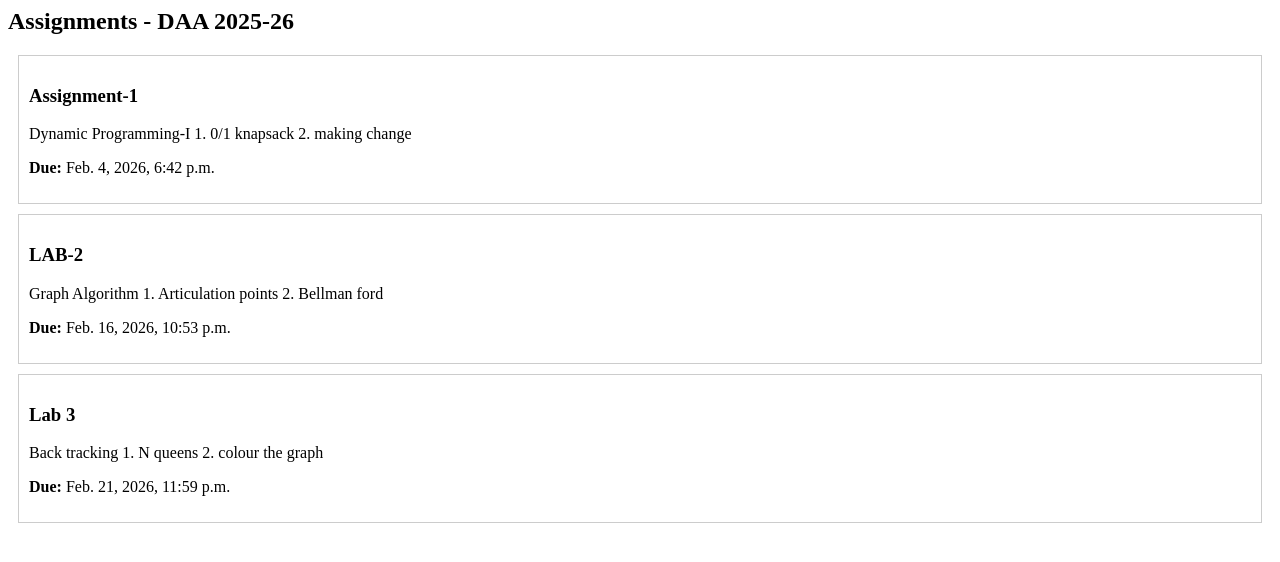
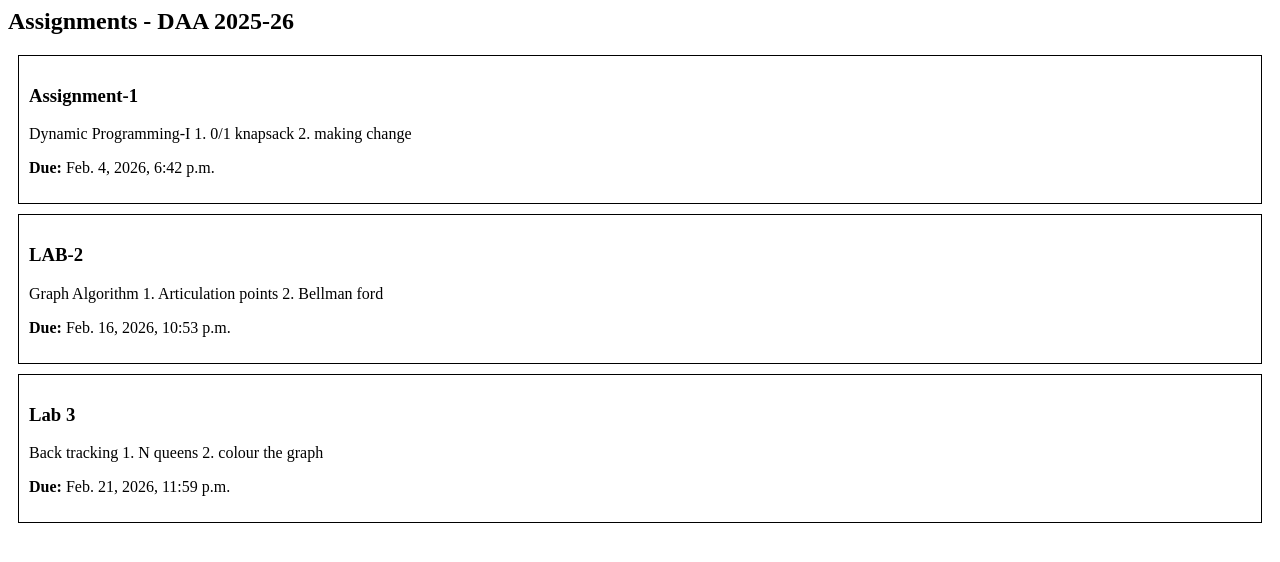
Before and after one commit to Akshaya1827/OnlineClassroomSystem, a Django app: page /assignments/course/1/ in a window 1280 px wide. Shown: the top 562 px of the page. Run offline with Django 5.2, Linux system fonts and the light colour scheme; a user stored in the database is signed in; data comes from the database, SQL or seed files in the repository; both versions use the stored data as it was after the commit.

Commit message:
improve assignment

```diff
--- a/classroom/templates/assignments/assignment_list.html
+++ b/classroom/templates/assignments/assignment_list.html
@@ -1,7 +1,7 @@
 <h2>Assignments - {{ course.name }}</h2>
 
 {% for assignment in assignments %}
-<div style="border:1px solid #ccc; padding:10px; margin:10px;">
+<div style="border:1px solid ; padding:10px; margin:10px;">
 
     <h3>{{ assignment.title }}</h3>
     <p>{{ assignment.description }}</p>
@@ -19,7 +19,7 @@
 
         {% for sub in submissions %}
             {% if sub.assignment.id == assignment.id %}
-                <p style="color:green;"><b>✔ Submitted</b></p>
+                <p style="color:green;"><b>Submitted</b></p>
             {% endif %}
         {% endfor %}
 
--- a/classroom/templates/assignments/view_submissions.html
+++ b/classroom/templates/assignments/view_submissions.html
@@ -4,7 +4,7 @@ Submissions - {{ assignment.title }}
 </h2>
 {% if submissions %}
     {% for submission in submissions %}
-        <div style="border:1px solid #ccc; padding:10px; margin:10px;">
+        <div style="border:1px solid ; padding:10px; margin:10px;">
             <p><b>Student:</b> {{ submission.student.email }}</p>
             <p><b>Submitted at:</b> {{ submission.submitted_at }}</p>
             <a href="{{ submission.file.url }}" target="_blank">
```
Also changed, not shown: classroom/db.sqlite3.
